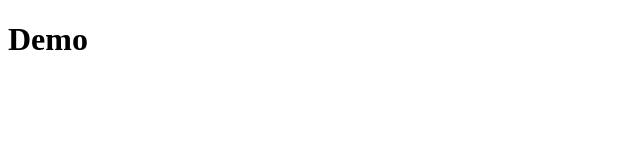
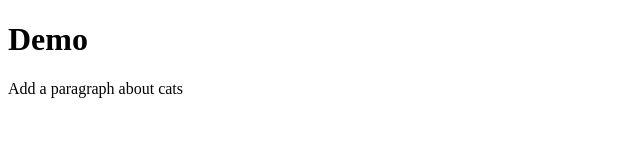
Before and after one commit to PhearomChea/demo_branch, a plain HTML site: page index.html in a window 1280 px wide. Shown: the whole page, without its empty margins (0-640 px from the left). Drawn offline with Linux system fonts and the light colour scheme.

Commit message:
paragraph about cat

```diff
--- a/index.html
+++ b/index.html
@@ -8,5 +8,6 @@
 </head>
 <body>
     <h1>Demo</h1>
+    <p>Add a paragraph about cats</p>
 </body>
 </html>
```
